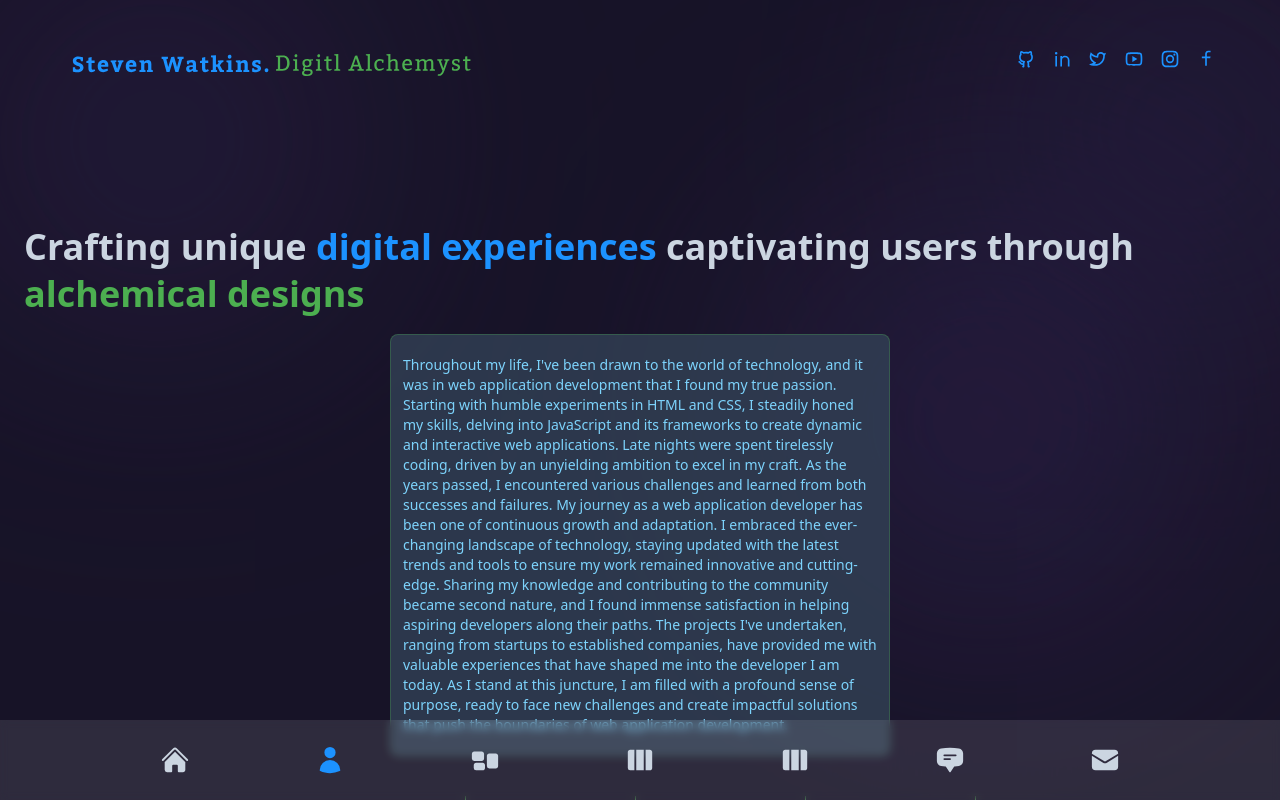
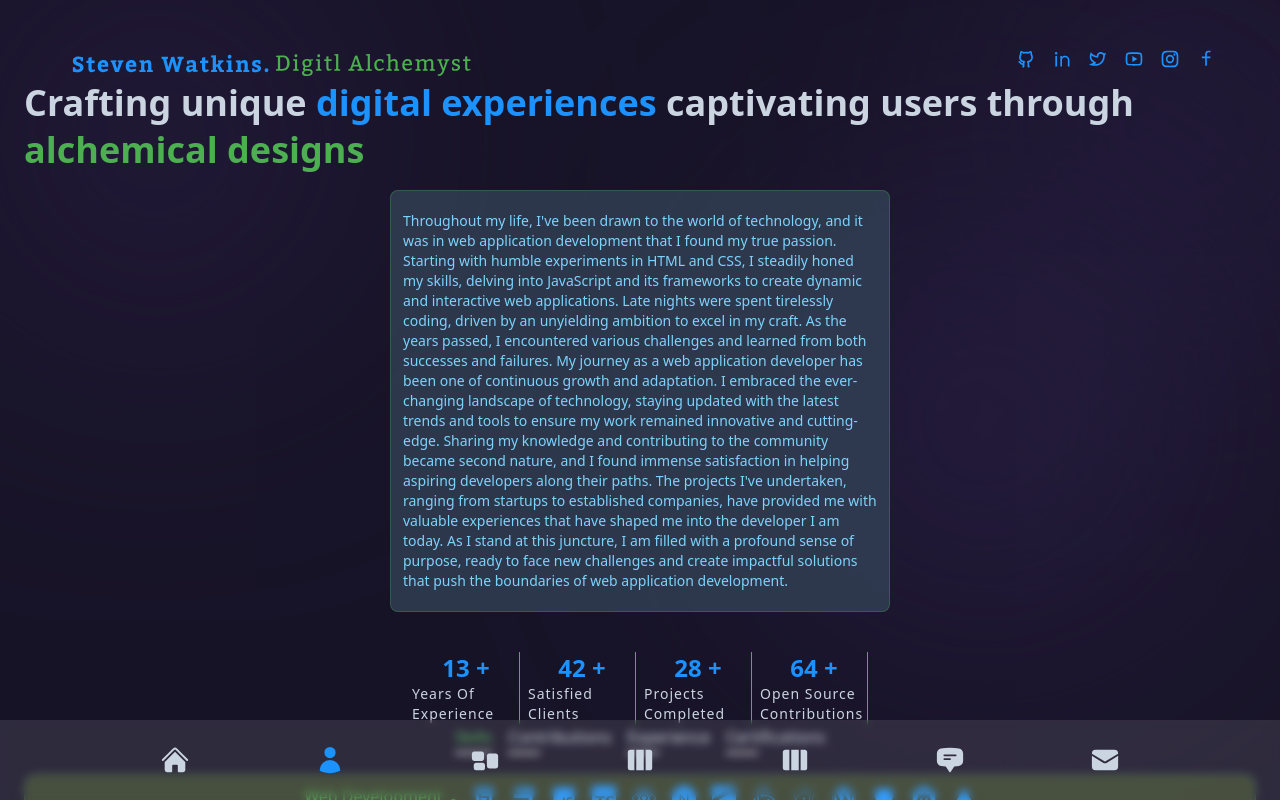
Before and after one commit to Digitl-Alchemyst/digitl-alchemyst-portfolio, a Next.js app: page /skills in a window 1280 px wide. Built offline with nearby package versions, Linux system fonts and the light colour scheme.

Commit message:
Skills Page Fully Responsive

```diff
--- a/src/pages/skills/index.js
+++ b/src/pages/skills/index.js
@@ -234,23 +234,26 @@ const About = () => {
       <Head>
         <title>Steven Watkins | My Skills</title>
       </Head>
-      <main className=' flex-col'>
-        <Layout className='pt-42'>
+
+      <main className=''>
+        <Layout className='pt-32 xl:pt-2'>
+
           {/* Avatar  */}
           <motion.div
             variants={fadeIn('right', 0.2)}
             initial='hidden'
             animate='show'
             exit='hidden'
-            className='absolute bottom-0 left-0 hidden h-full max-h-[547px] w-full max-w-[437px] xl:flex xxl:max-h-[547px] xxl:max-w-[437px]'
+            className='absolute bottom-0 left-0 hidden h-full max-h-[50%] w-full max-w-[50%] xl:flex'
           >
             <Avatar />
           </motion.div>
 
           {/* Page Content  */}
-          <div className='mx-auto mt-36 flex h-full w-full flex-col items-center gap-x-6 xl:flex-row xl:justify-center'>
-            {/* Text */}
-            <div className='mb-8 flex-1 flex-col justify-center xl:mb-0 xl:ml-80 '>
+          <div className='mx-auto flex h-full w-full flex-col items-center gap-x-6 xl:flex-row xl:justify-center'>
+
+            {/* Text & Counters */}
+            <div className='flex flex-col justify-center xl:ml-80 '>
               <motion.h2
                 variants={fadeIn('right', 0.3)}
                 initial='hidden'
@@ -268,7 +271,7 @@ const About = () => {
                 initial='hidden'
                 animate='show'
                 exit='hidden'
-                className='mx-auto mb-10  max-w-[500px] rounded-lg border border-solid border-accent2/30 bg-slate-700/80 px-3 py-5 text-xs text-sky-300 md:text-sm xl:mx-0 xl:mb-18 xl:max-w-[700px] xl:px-4 xxl:max-w-[900px]'
+                className='mx-auto  mb-10 max-w-[500px] rounded-lg border border-solid border-accent2/30 bg-slate-700/80 px-3 py-5 text-xs text-sky-300 md:text-sm xl:text-base xl:mx-0 xl:mb-10 xl:max-w-[850px] xl:px-4'
               >
                 Throughout my life, I&apos;ve been drawn to the world of
                 technology, and it was in web application development that I
@@ -300,7 +303,7 @@ const About = () => {
                 initial='hidden'
                 animate='show'
                 exit='hidden'
-                className='mx-auto md:max-w-2xl xl:mx-0 xl:max-w-4xl'
+                className='mx-auto md:max-w-2xl xl:mx-0 xl:max-w-3xl'
               >
                 <div className='flex gap-x-2 xl:gap-x-3 '>
                   {/* Years of Experience  */}
@@ -351,7 +354,7 @@ const About = () => {
               exit='hidden'
               className='flex h-[480px] w-full flex-col sm:mb-10 md:mb-0 xl:max-w-[48%] '
             >
-              <div className='mx-auto mb-4 flex flex-wrap gap-x-4 gap-y-4 xl:mx-0 xl:gap-x-8'>
+              <div className='mx-auto mb-6 flex flex-wrap gap-x-4 gap-y-4 xl:mx-0 xl:gap-x-8'>
                 {aboutData.map((item, itemIndex) => {
                   return (
                     <div
```
